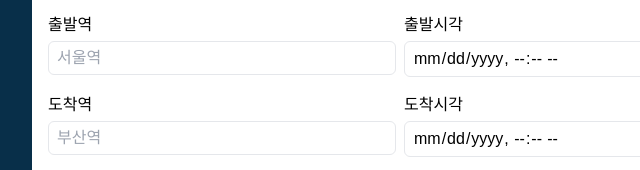
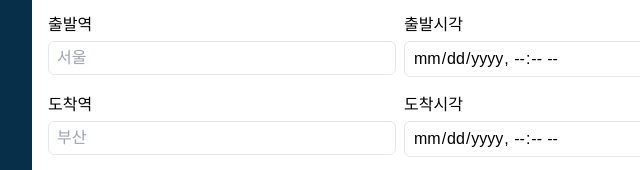
Before and after one commit to 1klabs/kor-eticket-web, a plain HTML site: page setup.html in a window 1280 px wide. Shown: the part 267-437 px from the top of the page, 240-880 px from the left. Drawn offline with nearby package versions, Linux system fonts and the light colour scheme; a web font is replaced by a local one.

Commit message:
feat: change start station

```diff
--- a/setup.html
+++ b/setup.html
@@ -35,7 +35,7 @@
         <div class="flex flex-col gap-4 sm:flex-row sm:gap-2 items-stretch">
           <div class="flex flex-col gap-1 w-full">
             <p class="text-md">출발역</p>
-            <input type="text" class="w-full px-2 py-1 border rounded-md" data-query-name="start_station_name" placeholder="서울역">
+            <input type="text" class="w-full px-2 py-1 border rounded-md" data-query-name="start_station_name" placeholder="서울">
           </div>
           <div class="flex flex-col gap-1 w-full">
             <p class="text-md">출발시각</p>
@@ -46,7 +46,7 @@
         <div class="flex flex-col gap-4 sm:flex-row sm:gap-2 items-stretch">
           <div class="flex flex-col gap-1 w-full">
             <p class="text-md">도착역</p>
-            <input type="text" class="w-full px-2 py-1 border rounded-md" data-query-name="end_station_name" placeholder="부산역">
+            <input type="text" class="w-full px-2 py-1 border rounded-md" data-query-name="end_station_name" placeholder="부산">
           </div>
           <div class="flex flex-col gap-1 w-full">
             <p class="text-md">도착시각</p>
```
